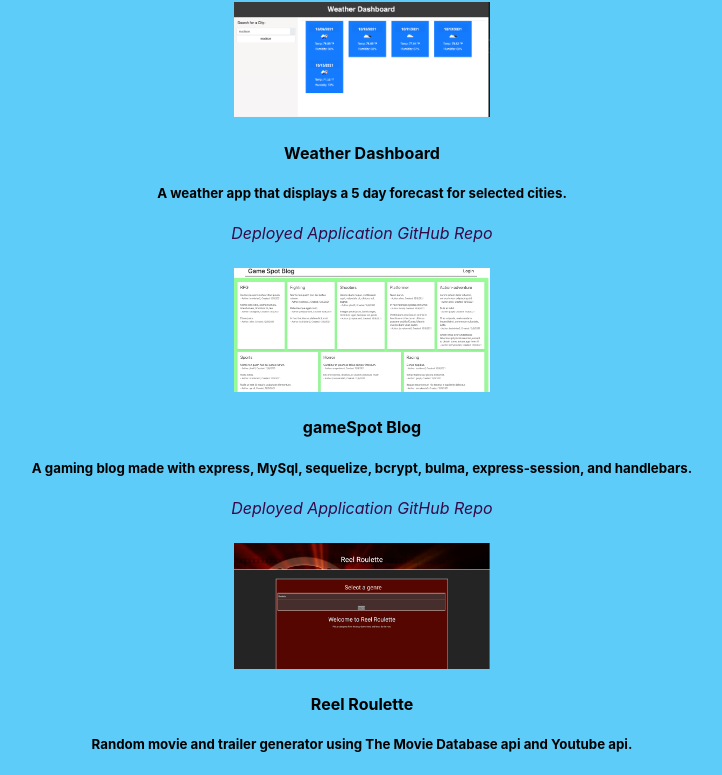
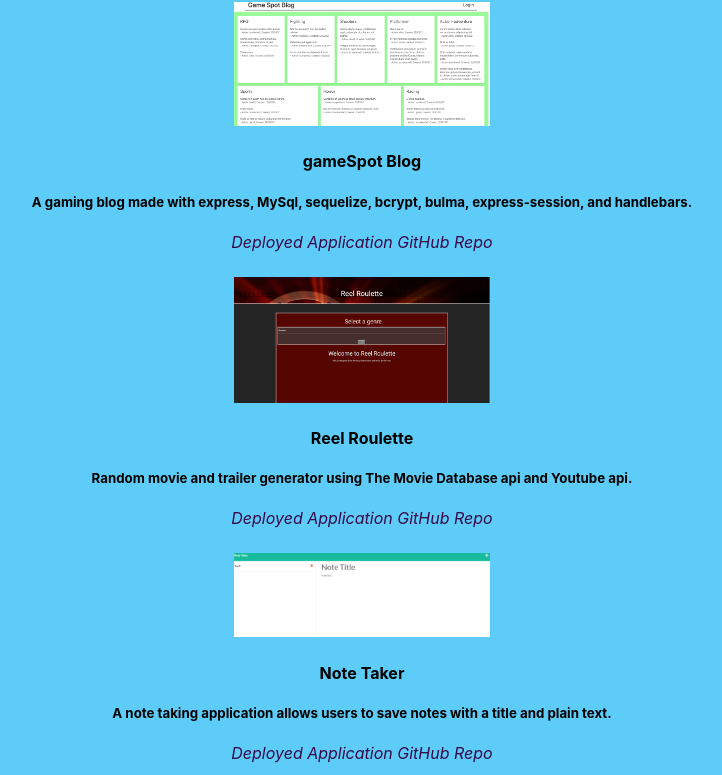
Before and after one commit to ethanfregien2233/React-portfolio, a React (Create React App) app: page /projects in a window 1280 px wide. Shown: the part 267-1042 px from the top of the page, without its empty margins (278-1000 px from the left). Built offline with nearby package versions, Linux system fonts and the light colour scheme.

Commit message:
updating portfolio links

```diff
--- a/src/components/about/index.js
+++ b/src/components/about/index.js
@@ -6,7 +6,7 @@ function About () {
             <h1 className='col-12 my-4 mx-auto'>Ethan Fregien</h1>
             <img className='col-sm-4 mx-auto mb-5' src={avatar} alt='Picture of Ethan' />
             <p className='col-6 my-5 mx-auto pb-5'>
-             Hello! I am a web developer with a full-stack web development certificate from the University of Wisconsin Madison. Check out my recent projects, should you have any requests or questions feel free to contact me!
+            Front-end web developer leveraging my background in biological and physical sciences to aid in the critical thinking required to build intuitive and responsive user experiences on the web. Recently earned a certificate in full stack development from the University of Wisconsin Coding, with freshly developed skills in JavaScript, HTML, CSS, React.js, and responsive web design. Known as a creative critical thinking problem solver with a passion for developing apps with an emphasis on app individuality. With every project, my goal is to fully engage and immerse my audience for the most impactful user experience. I have applied aspects of both front-end and back-end technologies in my most recent project. I worked with a team of six to develop a single-page MERN app that allows users to participate in raffle giveaways. I’m excited to show off my new found skills within a fast-paced, quality-focused team to create better experiences on the world wide web.
             </p>
         </section>
     )
--- a/src/components/nav/index.js
+++ b/src/components/nav/index.js
@@ -3,7 +3,7 @@ import { NavLink } from 'react-router-dom';
 
 function Nav() {
     return (
-        <nav>
+        <nav className= 'justify-content-center'>
             <ul className='row justify-content-center'>
                 <li className='nav-link col-md-2 col-sm-6 mb-2'>
                     <NavLink
--- a/src/components/projects/index.js
+++ b/src/components/projects/index.js
@@ -4,18 +4,11 @@ import image1 from '../../assets/images/weatherdashboard.jpg';
 import image2 from '../../assets/images/gamespotblog.jpg';
 import image3 from '../../assets/images/reelroulette.jpg';
 import image4 from '../../assets/images/codingquiz.jpg';
-import image5 from '../../assets/images/budgettracker.jpg';
+import image5 from '../../assets/images/note.jpg';
 import image6 from '../../assets/images/img6.jpg';
 
 
 const portfolio = [
-    {
-        name: "Weather Dashboard",
-        description: "A weather app that displays a 5 day forecast for selected cities.",
-        image: image1,
-        url: "https://ethanfregien2233.github.io/weather-dashboard2/",
-        github: "https://github.com/ethanfregien2233/weather-dashboard2"
-    },
     {
         name: "gameSpot Blog",
         description: "A gaming blog made with express, MySql, sequelize, bcrypt, bulma, express-session, and handlebars.",
@@ -29,21 +22,14 @@ const portfolio = [
         description: "Random movie and trailer generator using The Movie Database api and Youtube api.",
         image: image3,
         url: "https://ethanfregien2233.github.io/reel-roulette/",
-        github: "https://github.com/ethanfregien2233/project-1"
+        github: "https://github.com/ethanfregien2233/reel-roulette"
     },
     {
-        name: "Coding Quiz",
-        description: "Timed quiz for users to review JS fundamentals",
-        image: image4,
-        url: "https://ethanfregien2233.github.io/code-quiz/",
-        github: "https://github.com/ethanfregien2233/code-quiz"
-    },
-    {
-        name: "Budget Tracker",
-        description: "A Progressive Web Application(PWA) that allows users to track their expenses online and offline.",
+        name: "Note Taker",
+        description: "A note taking application allows users to save notes with a title and plain text.",
         image: image5,
-        url: "https://stark-everglades-55642.herokuapp.com/",
-        github: "hhttps://github.com/ethanfregien2233/Budget-tracker"
+        url: "https://dry-lake-21011.herokuapp.com/",
+        github: "https://github.com/ethanfregien2233/note-taker2"
     },
     {
         name: "The Raffler",
```
Also changed, not shown: src/App.css (line endings or trailing spaces), src/assets/images/note.jpg (added).
